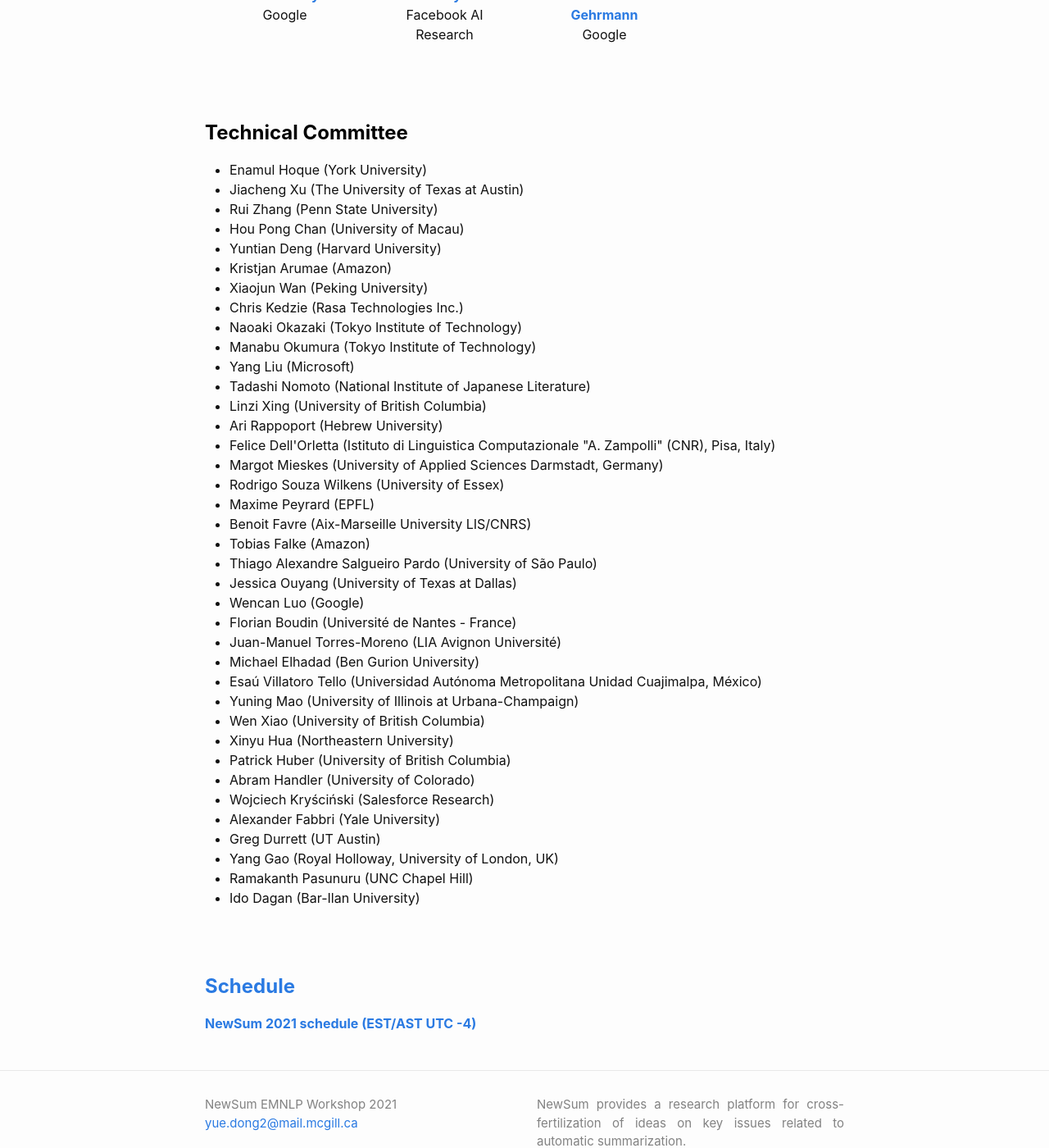
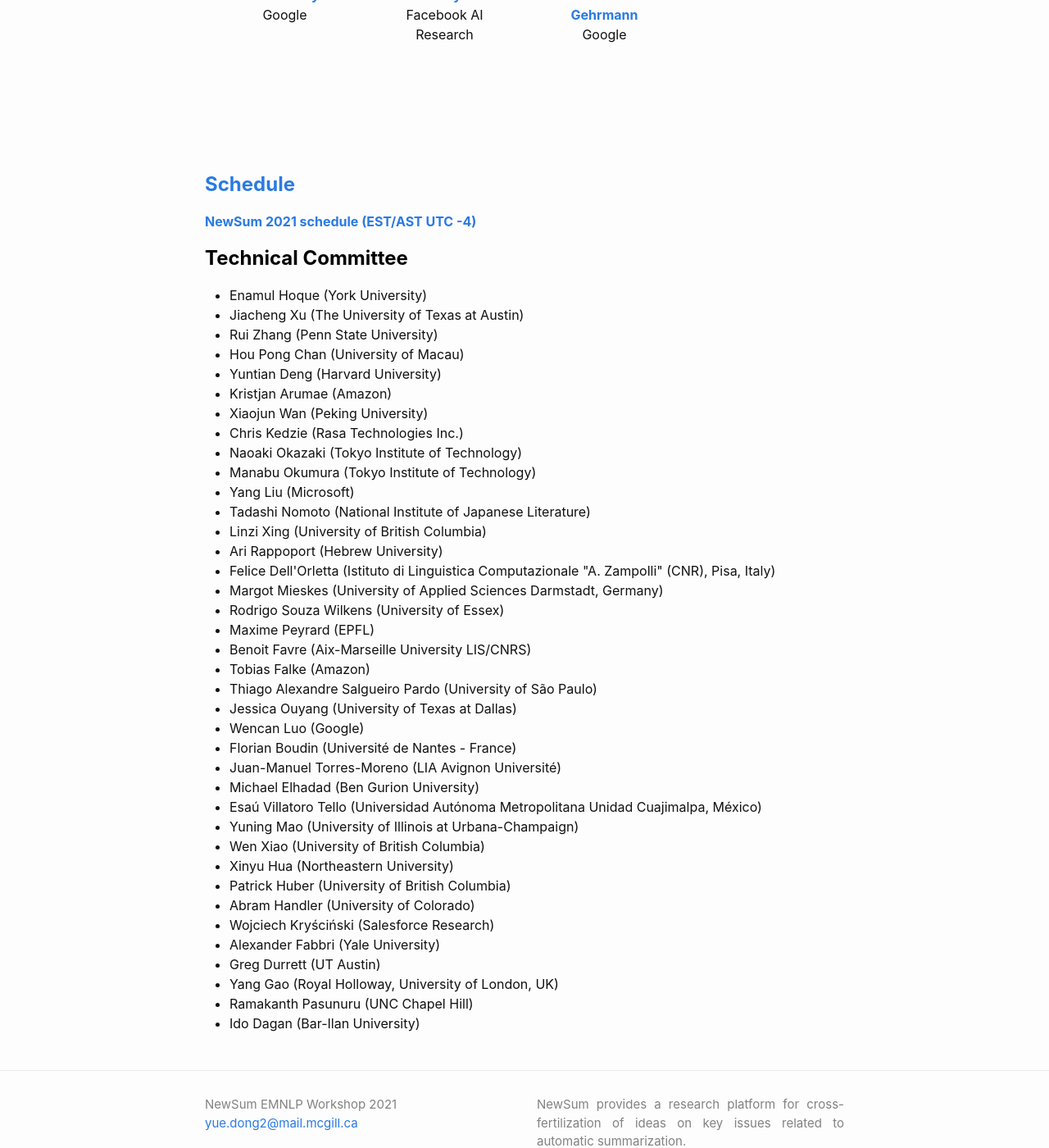
Before and after one commit to newsumm/newsumm.github.io, a Jekyll site: the page built from index.md, in a window 1280 px wide and 1400 px high, scrolled down 3522 px. Shown: the whole window at 82% size. Built offline with Jekyll 4.4.1, drawn with Linux system fonts in a browser that asks for light colours.

Commit message:
Update index.md

```diff
--- a/index.md
+++ b/index.md
@@ -153,7 +153,7 @@ All deadlines are 11.59 pm UTC -12h (“anywhere on Earth”).
 
 
 <!-- Confirmed Spearkers -->
-<h2 class="blackpar_title" id="Spearkers">Confirmed Spearkers</h2>
+<h2 class="blackpar_title" id="Confirmed Spearkers">Confirmed Spearkers</h2>
 <div class="row">
 	<div class="card column">
 	  <img src="/images/shashi.jpeg" alt="Shashi Narayan" class="img_card">
@@ -194,6 +194,11 @@ All deadlines are 11.59 pm UTC -12h (“anywhere on Earth”).
 </div>
 
 <br><br>
+
+<br> <br>
+<h2 class="blackpar_title" id="Schedule"><a href="https://summarization2021.github.io/schedule/"><b>Schedule</b></a></h2>
+<a href="https://summarization2021.github.io/schedule/"><b>NewSum 2021 schedule (EST/AST UTC -4)</b></a>
+
 
 <h2 class="blackpar_title" id="Technical Committee">Technical Committee</h2>
 <ul>
@@ -236,19 +241,3 @@ All deadlines are 11.59 pm UTC -12h (“anywhere on Earth”).
   <li>Ramakanth Pasunuru (UNC Chapel Hill)</li>
   <li>Ido Dagan (Bar-Ilan University)</li>
 </ul>
-
-
-
-<br> <br>
-<h2 class="blackpar_title" id="Schedule"><a href="https://summarization2021.github.io/schedule/"><b>Schedule</b></a></h2>
-<a href="https://summarization2021.github.io/schedule/"><b>NewSum 2021 schedule (EST/AST UTC -4)</b></a>
-
-<!-- Sponsors -->
-<!-- <h2 class="par_title" id="sponsors">Our sponsors</h2> -->
-<!--
-<div class="row">
-  <img class="column" src="/images/huawei.jpg">
-    <img class="column" src="/images/darwin_ai.jpg">
-  <img class="column" src="/images/huawei.jpg">
-    <img class="column" src="/images/darwin_ai.jpg">
-</div>-->
```
